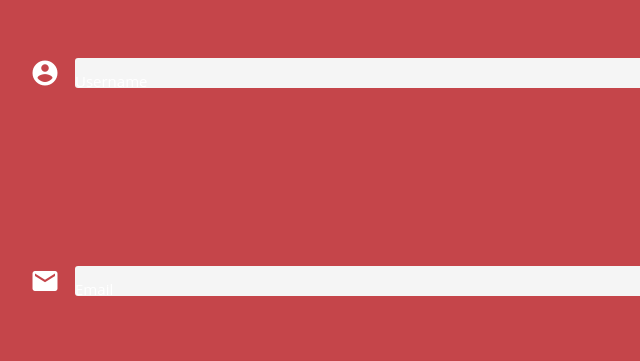
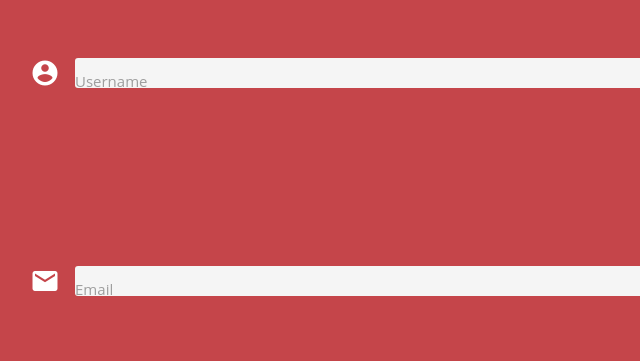
Before and after one commit to laureenpe/mis-pelis, a website: page login.html in a window 1280 px wide. Shown: the part 568-929 px from the top of the page, 162-802 px from the left. Drawn offline with nearby package versions, Linux system fonts and the light colour scheme; files that its build step writes are made by us from their sources; no server answers; a web font is replaced by a local one.

Commit message:
login update text color

```diff
--- a/login.html
+++ b/login.html
@@ -25,7 +25,7 @@
                         <div class="input-field col s12">
                             <i class="material-icons prefix white-text">account_circle</i>
                             <input id="username" type="text" class="validate">
-                            <label class="white-text" for="username">Username</label>
+                            <label class="gray-text" for="username">Username</label>
                         </div>
                     </div>
                 </form>
@@ -34,12 +34,14 @@
                         <div class="input-field col s12">
                             <i class="material-icons prefix white-text">mail</i>
                             <input id="email" type="text" class="validate">
-                            <label class="white-text" for="mail">Email</label>
+                            <label class="gray-text" for="mail">Email</label>
                         </div>
 
                     </div>
                 </form>
+
             </div>
+
         </div>
 
     </section>
```
Also changed, not shown: dist/css/style.min.css, dist/js/script.js.
